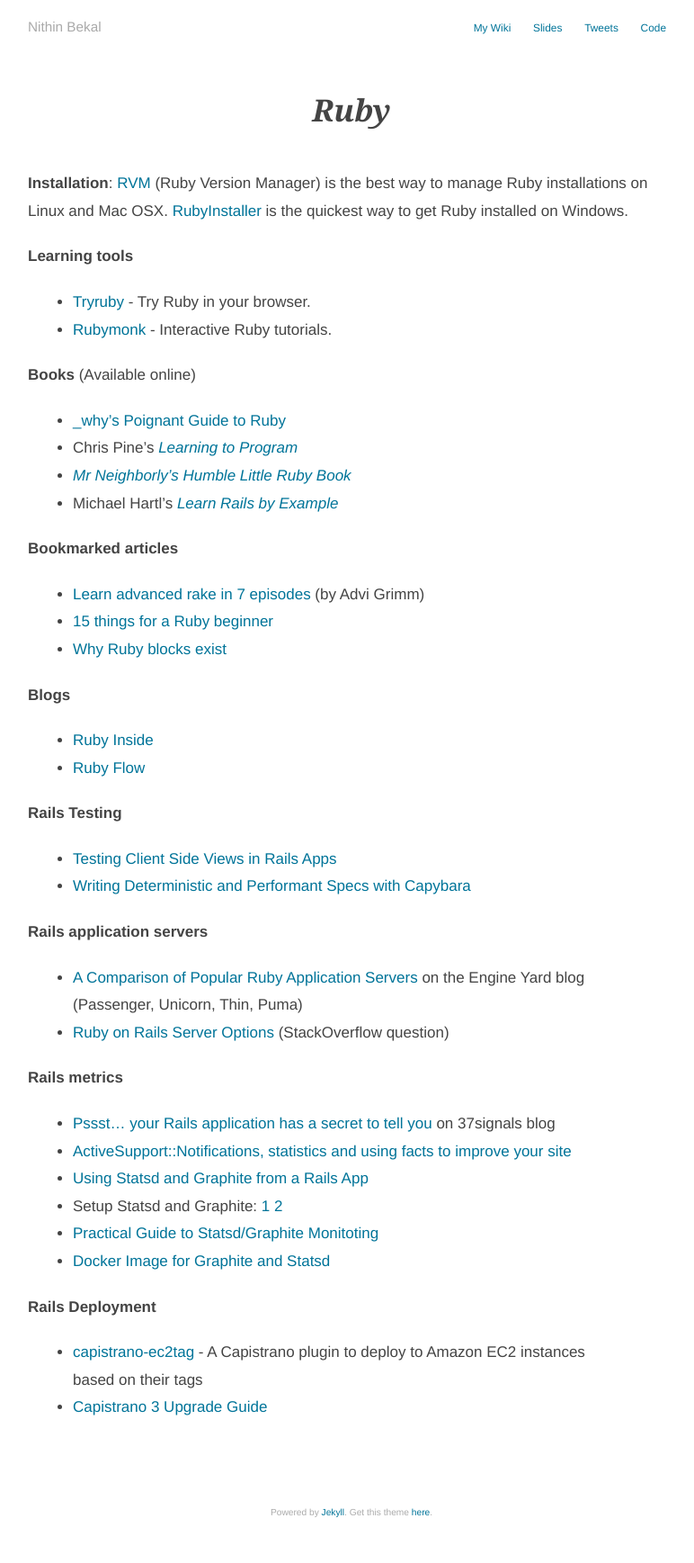
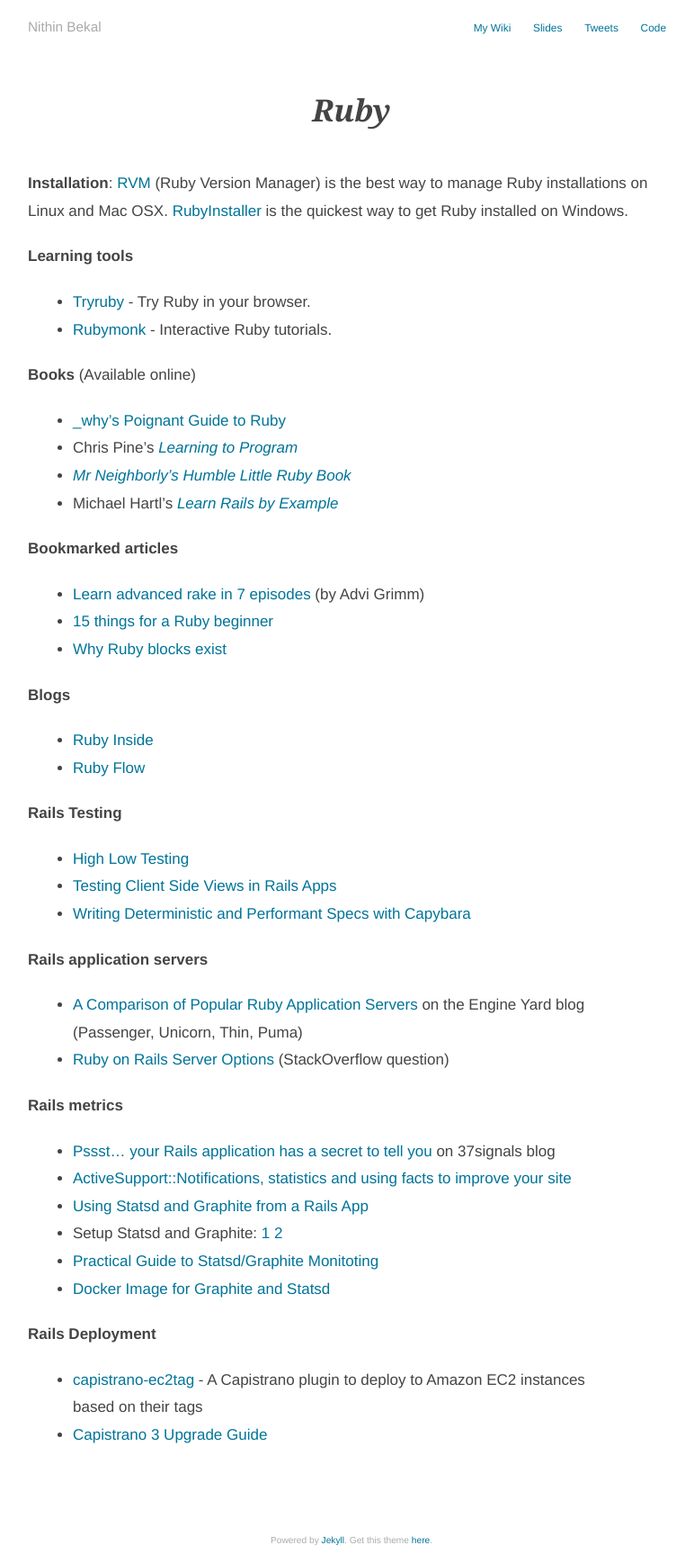
Before and after one commit to nithinbekal/nithinbekal.github.io, a Jekyll site: the page built from notes/ruby/index.md, in a window 1280 px wide. Shown: the whole page at 90% size, without its empty margins (249-1021 px from the left). Built offline with Jekyll 4.4.1, drawn with Linux system fonts in a browser that asks for light colours; before the commit the page ends 1706 px from its top, so only the background shows below that.

Commit message:
Add Ruby bookmark: High low testing

```diff
--- a/notes/ruby/index.md
+++ b/notes/ruby/index.md
@@ -34,6 +34,7 @@
 
 **Rails Testing**
 
+* [High Low Testing](http://mikepackdev.com/blog_posts/39-high-low-testing)
 * [Testing Client Side Views in Rails Apps](http://blog.arkency.com/2013/09/testing-client-side-views-in-rails-apps/)
 * [Writing Deterministic and Performant Specs with Capybara](http://blog.carbonfive.com/2013/07/26/writing-deterministic-performant-specs-with-capybara/)
 
```
